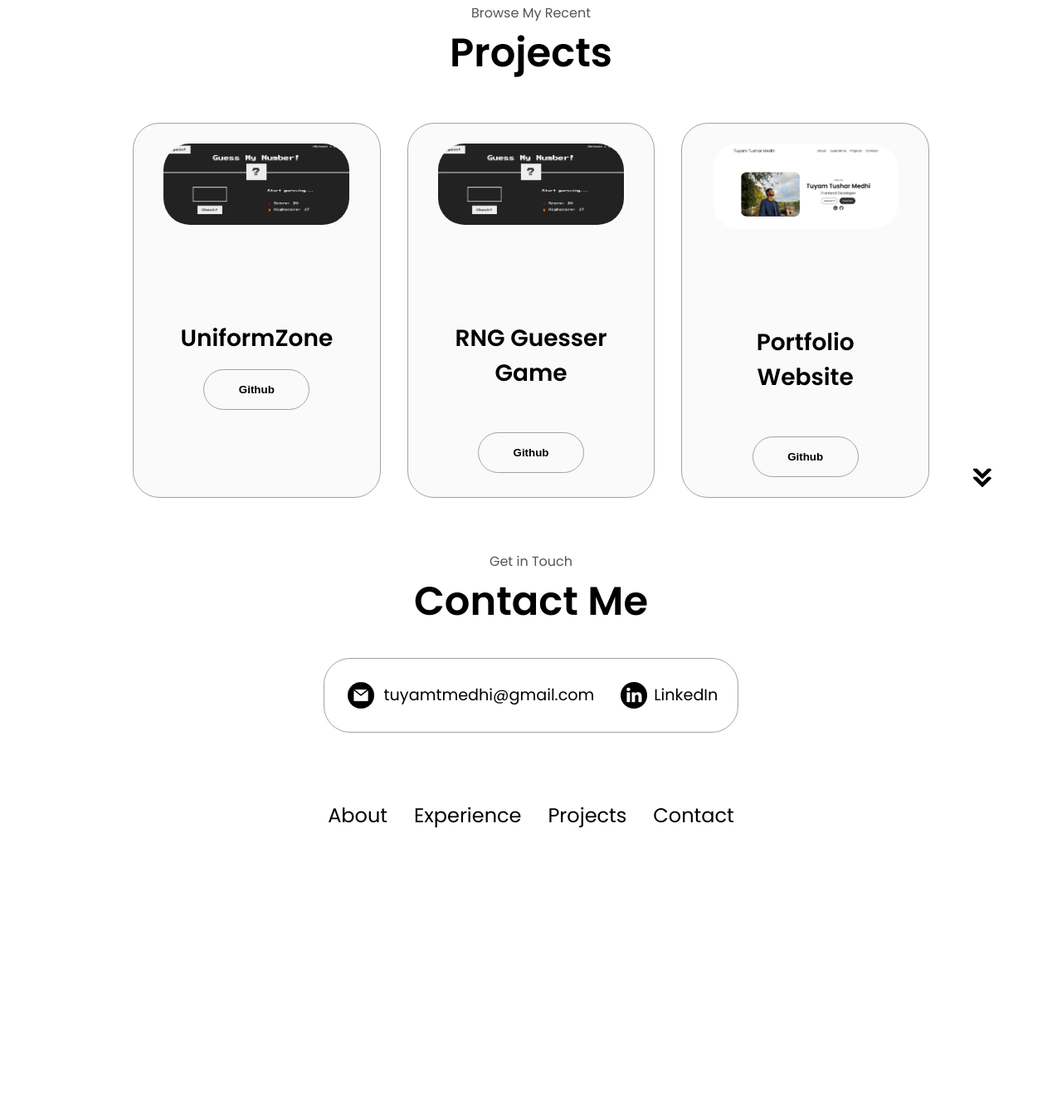
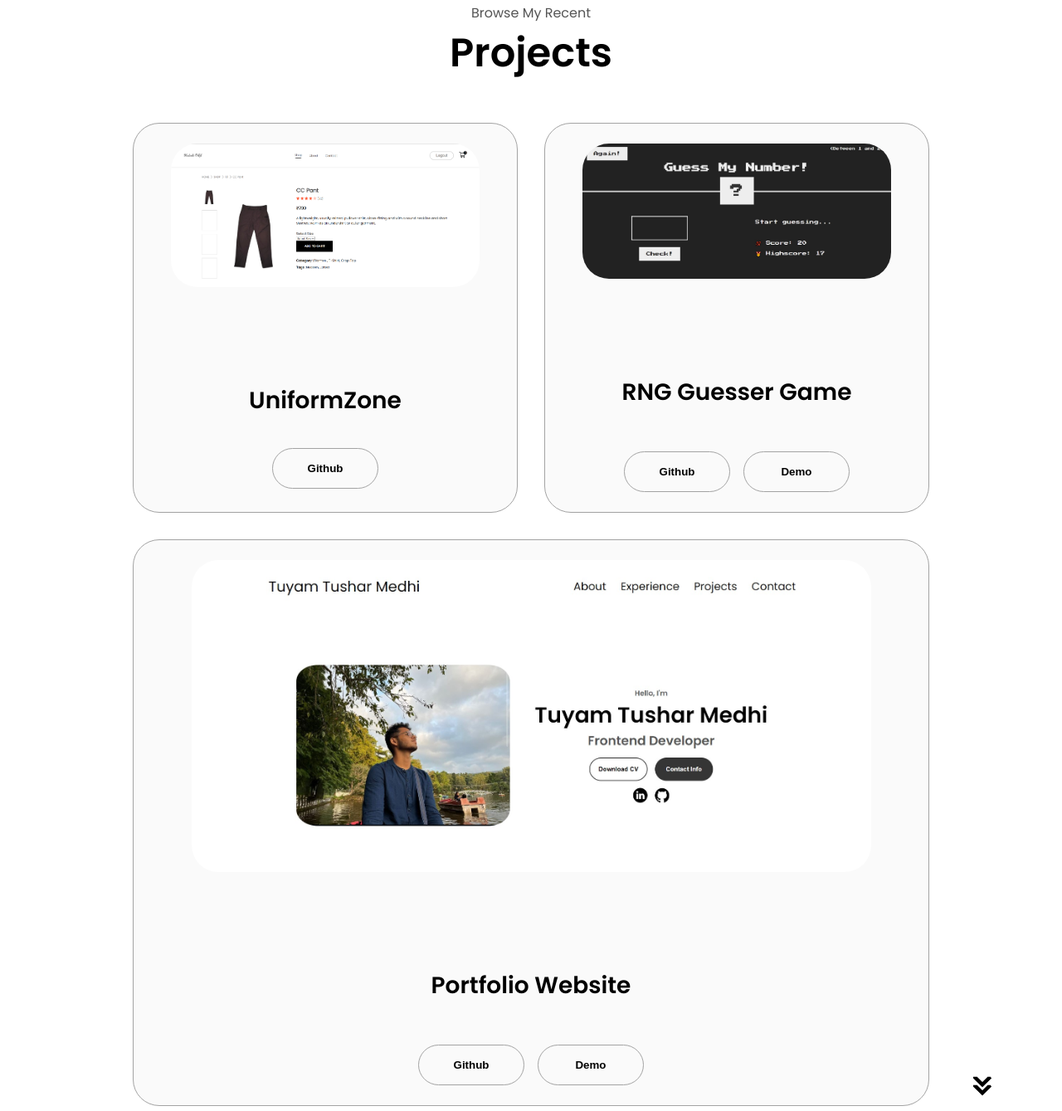
Before and after one commit to Tuyam24/Portfolio-Website, a plain HTML site: page index.html in a window 1280 px wide. Shown: the part 2461-3800 px from the top of the page at 83% size. Before the commit the page ends 3584 px from the top, so only its background shows below. Drawn offline with Linux system fonts and the light colour scheme.

Commit message:
project update

```diff
--- a/index.html
+++ b/index.html
@@ -303,7 +303,7 @@
           <div class="details-container color-container">
             <div class="article-container">
               <img
-                src="./assets/jsgame.jpg"
+                src="./assets/uniformzone.png"
                 alt="Project 1"
                 style="margin-bottom: 100px;"
                 class="project-img"
@@ -313,7 +313,8 @@
             <div class="btn-container">
               <button
                 class="btn btn-color-2 project-btn"
-                onclick="location.href='https://www.github.com/sdahewar/Sales-Forecasting-Project'"
+                onclick="location.href='https://github.com/sdahewar/UniformZone'"
+                style= "margin-top: 20px;"
               >
                 Github
               </button>
@@ -333,9 +334,15 @@
             <div class="btn-container">
               <button
                 class="btn btn-color-2 project-btn"
-                onclick="location.href='https://github.com/sdahewar/Youtube-Clone'"
+                onclick="location.href='https://github.com/Tuyam24/RNG-Guessing-Game'"
               >
                 Github
+              </button>
+              <button
+                class="btn btn-color-2 project-btn"
+                onclick="location.href='https://rng-guessing-game.netlify.app/'"
+              >
+                Demo
               </button>
 
             </div>
@@ -353,10 +360,16 @@
             <div class="btn-container">
               <button
                 class="btn btn-color-2 project-btn"
-                onclick="location.href='https://www.github.com/sdahewar/Portfolio-Website'"
+                onclick="location.href='https://github.com/Tuyam24/Portfolio-Website'"
               >
                 Github
               </button>
+              <button
+              class="btn btn-color-2 project-btn"
+              onclick="location.href='https://github.com/Tuyam24/Portfolio-Website'"
+            >
+              Demo
+            </button>
 
             </div>
           </div>
```
Also changed, not shown: assets/uniformzone.png (added).
